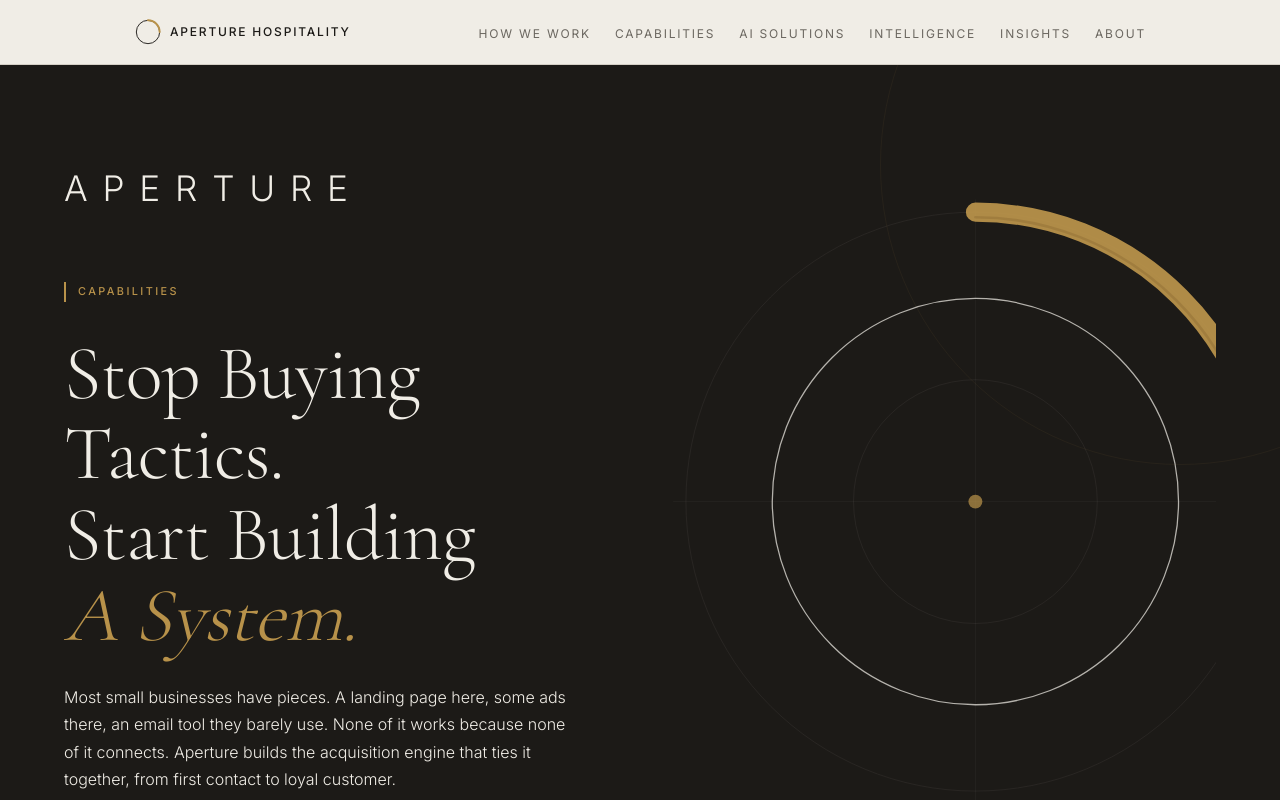
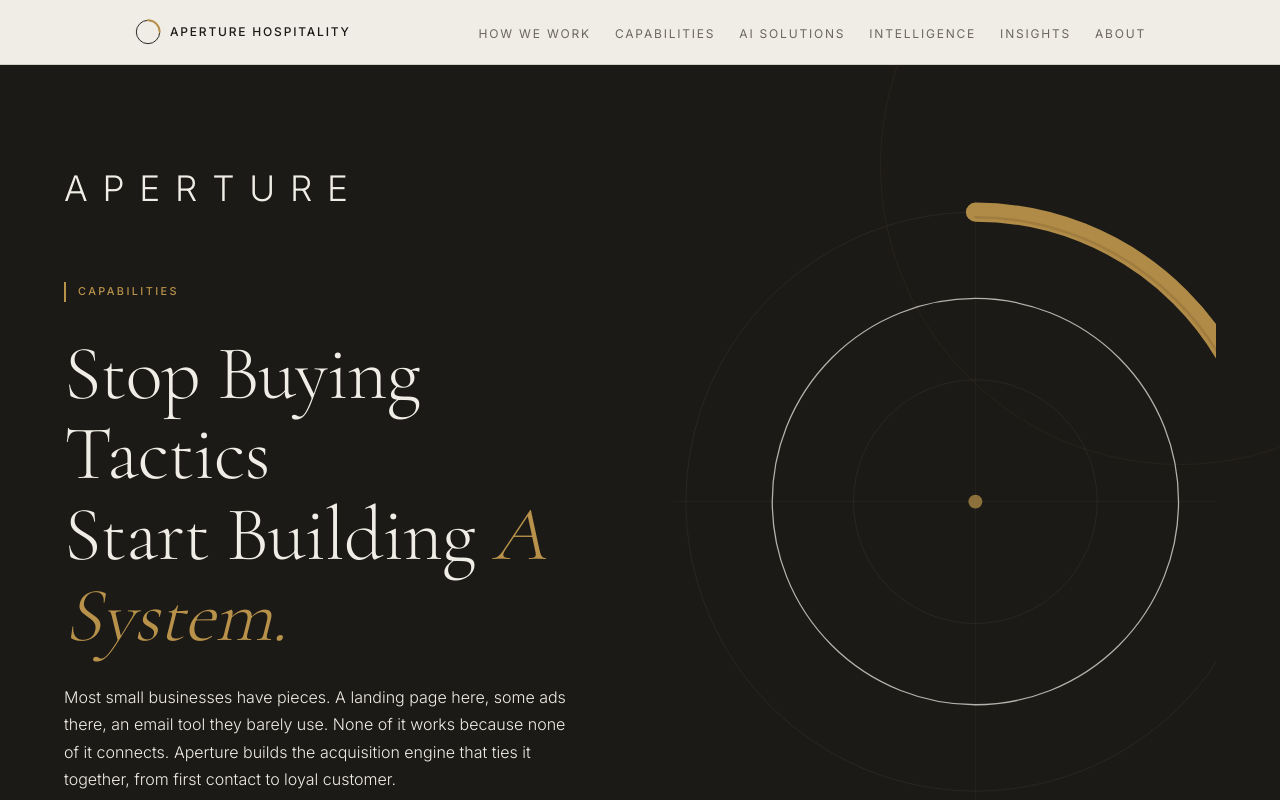
Before and after one commit to letsnavigatebmw/aperture-hospitality, a Next.js app: page /capabilities in a window 1280 px wide. Shown: the top 800 px of the page. Built offline with nearby package versions, Linux system fonts and the light colour scheme.

Commit message:
Capabilities hero heading: correct to 2 lines (Stop Buying Tactics / Start Building A System)

```diff
--- a/app/capabilities/page.tsx
+++ b/app/capabilities/page.tsx
@@ -103,7 +103,7 @@ export default function CapabilitiesPage() {
           </div>
 
           <h1 style={{ fontFamily: "'Cormorant Garamond', Georgia, serif", fontWeight: 300, fontSize: 'clamp(2.8rem, 6vw, 5.2rem)', lineHeight: 1.05, color: '#F0EDE6', maxWidth: '20ch', marginBottom: '1.75rem', letterSpacing: '-0.01em' }}>
-            Stop Buying Tactics.<br/>Start Building<br/><em style={{ fontStyle: 'italic', color: '#B8924A' }}>A System.</em>
+            Stop Buying Tactics<br/>Start Building <em style={{ fontStyle: 'italic', color: '#B8924A' }}>A System.</em>
           </h1>
 
           <p style={{ fontSize: '1rem', lineHeight: 1.7, color: '#F0EDE6', maxWidth: '52ch', marginBottom: '3rem', fontWeight: 300 }}>
```
